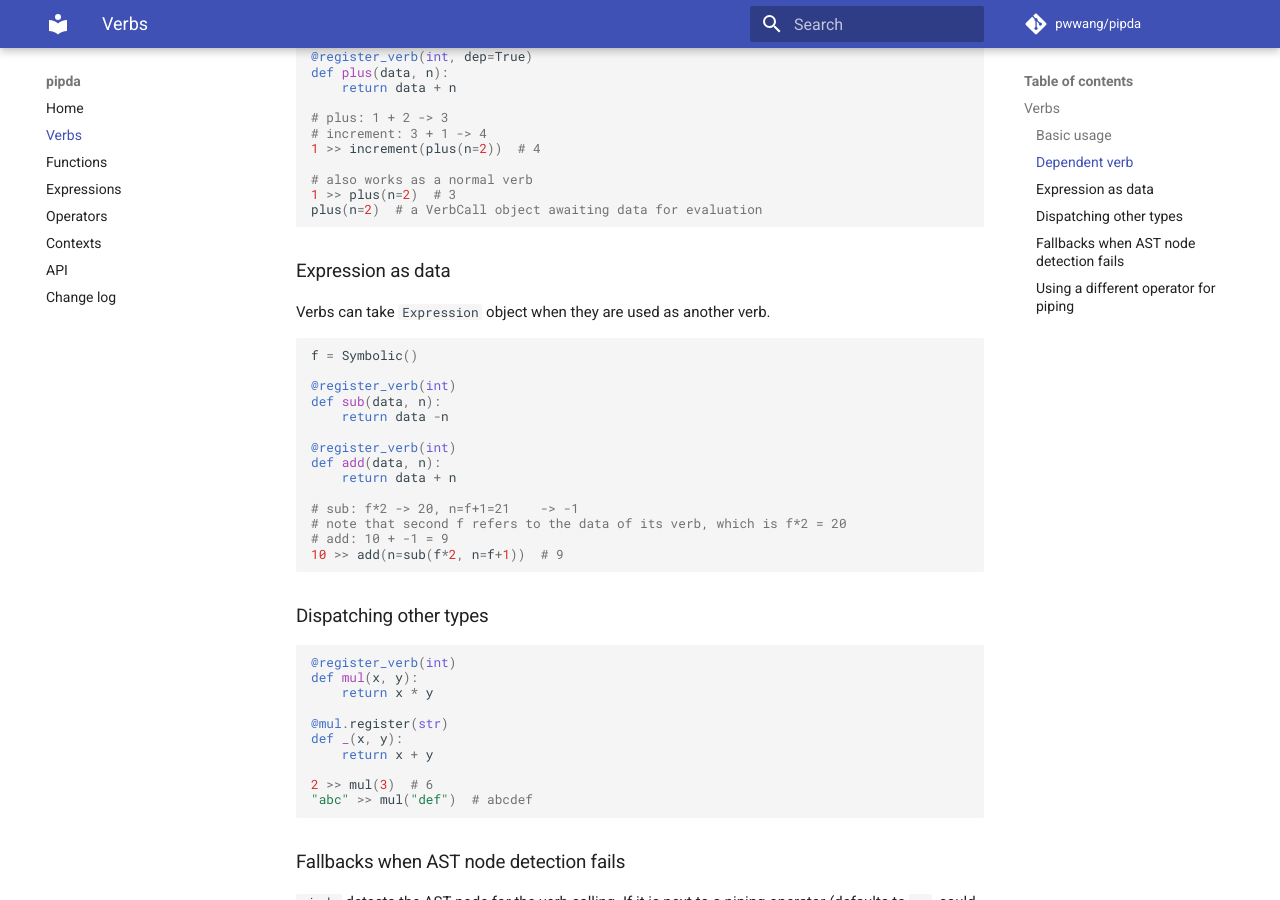
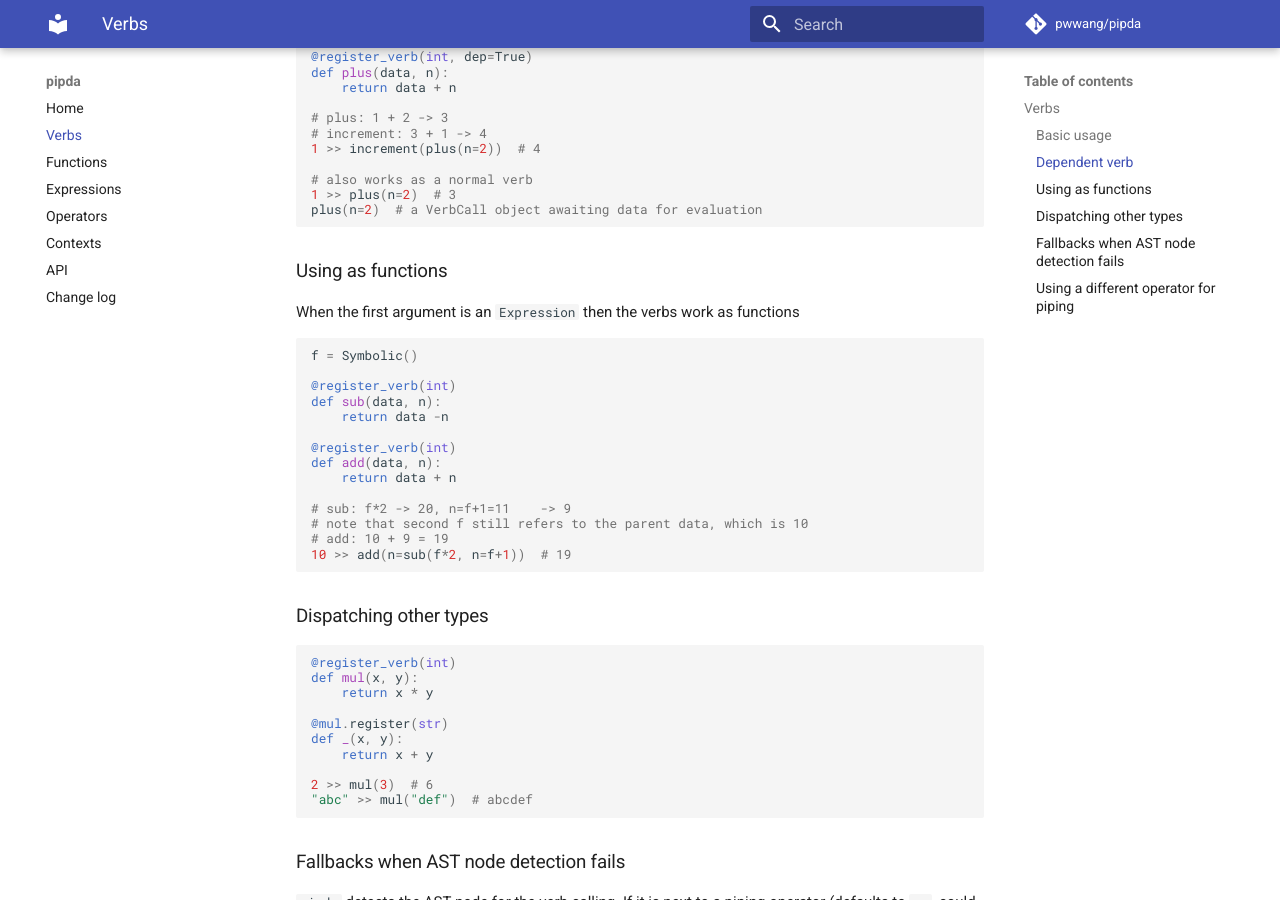
Before and after one commit to pwwang/pipda, an MkDocs documentation site: the page built from docs/verbs.md, in a window 1280 px wide and 900 px high, scrolled down 569 px. Built offline with MkDocs 1.6.1 and Material for MkDocs 9.7.7, drawn with Linux system fonts in a browser that asks for light colours; comment, search, counter and statistics services are not loaded.

Commit message:
💥 Change the way verbs used as funcs

````diff
--- a/docs/verbs.md
+++ b/docs/verbs.md
@@ -35,9 +35,9 @@ def plus(data, n):
 plus(n=2)  # a VerbCall object awaiting data for evaluation
 ```
 
-## Expression as data
+## Using as functions
 
-Verbs can take `Expression` object when they are used as another verb.
+When the first argument is an `Expression` then the verbs work as functions
 
 ```python
 f = Symbolic()
@@ -50,10 +50,10 @@ def sub(data, n):
 def add(data, n):
     return data + n
 
-# sub: f*2 -> 20, n=f+1=21    -> -1
-# note that second f refers to the data of its verb, which is f*2 = 20
-# add: 10 + -1 = 9
-10 >> add(n=sub(f*2, n=f+1))  # 9
+# sub: f*2 -> 20, n=f+1=11    -> 9
+# note that second f still refers to the parent data, which is 10
+# add: 10 + 9 = 19
+10 >> add(n=sub(f*2, n=f+1))  # 19
 ```
 
 ## Dispatching other types
````
Also changed, not shown: 2 other files.
